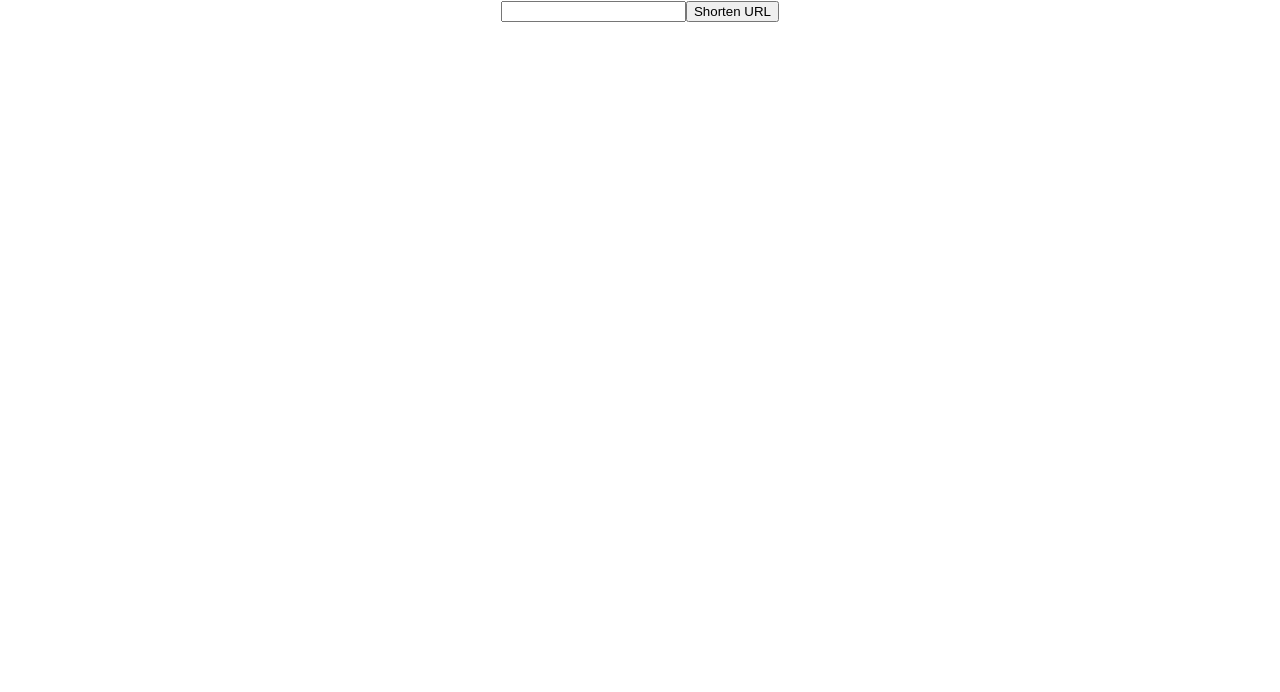
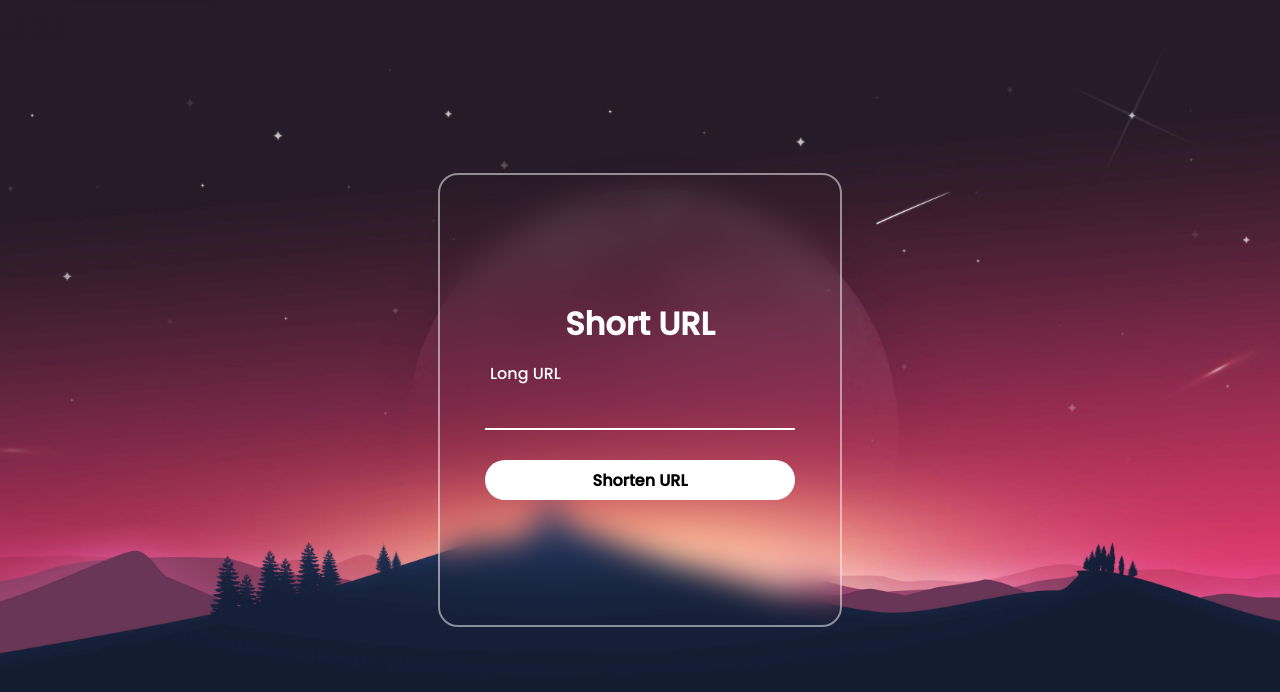
Before and after one commit to PatrickGratias/myShortLinks, a React (Create React App) app: page / in a window 1280 px wide. Shown: the top 692 px of the page. Built offline with nearby package versions, Linux system fonts and the light colour scheme.

Commit message:
clipboard is working, just some minor changes in design necessary

```diff
--- /dev/null
+++ b/src/components/bitly.css
@@ -0,0 +1,76 @@
+@import url('https://fonts.googleapis.com/css2?family=Poppins:wght@500&display=swap');
+*{
+    margin: 0;
+    padding: 0;
+    font-family: 'poppins',sans-serif;
+}
+section{
+    display: flex;
+    justify-content: center;
+    align-items: center;
+    min-height: 100vh;
+    width: 100%;
+
+    background: url('../img/bg.jpg')no-repeat;
+    background-position: center;
+    background-size: cover;
+}
+.form-box{
+    position: relative;
+    width: 400px;
+    height: 450px;
+    background: transparent;
+    border: 2px solid rgba(255,255,255,0.5);
+    border-radius: 20px;
+    backdrop-filter: blur(15px);
+    display: flex;
+    justify-content: center;
+    align-items: center;
+
+}
+h2{
+    font-size: 2em;
+    color: #fff;
+    text-align: center;
+}
+.inputbox{
+    position: relative;
+    margin: 30px 0;
+    width: 310px;
+    border-bottom: 2px solid #fff;
+}
+.inputbox label{
+    position: absolute;
+    top: 50%;
+    left: 5px;
+    transform: translateY(-50%);
+    color: #fff;
+    font-size: 1em;
+    pointer-events: none;
+    transition: .5s;
+}
+input:focus ~ label,
+input:valid ~ label{
+top: -5px;
+}
+.inputbox input {
+    width: 100%;
+    height: 50px;
+    background: transparent;
+    border: none;
+    outline: none;
+    font-size: 1em;
+    padding:0 35px 0 5px;
+    color: #fff;
+}
+button{
+    width: 100%;
+    height: 40px;
+    border-radius: 40px;
+    background: #fff;
+    border: none;
+    outline: none;
+    cursor: pointer;
+    font-size: 1em;
+    font-weight: 600;
+}
--- a/src/components/bitly.jsx
+++ b/src/components/bitly.jsx
@@ -1,26 +1,25 @@
 import React, { useState } from "react";
-import axios from "axios";
+import "./bitly.css";
 
 function Bitly() {
   const [longUrl, setLongUrl] = useState("");
   const [shortUrl, setShortUrl] = useState("");
 
-  const handleClick = () => {
-    axios
-      .post(
-        "https://api-ssl.bitly.com/v4/shorten",
-        {
-          long_url: longUrl,
-        },
-        {
+  const handleClickToShort = () => {
+    console.log(longUrl);
+    fetch("https://api-ssl.bitly.com/v4/shorten", {
+      method: "POST",
       headers: {
         Authorization: `Bearer 73e7701cb6e9bbc4ad232de321dd59a730152b34`,
         "Content-Type": "application/json",
       },
-        }
-      )
-      .then((response) => {
-        setShortUrl(response.data.link);
+      body: JSON.stringify({
+        long_url: longUrl,
+      }),
+    })
+      .then((response) => response.json())
+      .then((data) => {
+        setShortUrl(data.link);
       })
       .catch((error) => {
         console.log(error);
@@ -28,19 +27,40 @@ function Bitly() {
   };
 
   return (
-    <div>
+    <section>
+      <div className="form-box">
+        <div className="form-value">
+          <form action="">
+            <h2>Short URL</h2>
+            <div className="inputbox">
             <input
               type="text"
               value={longUrl}
               onChange={(event) => setLongUrl(event.target.value)}
             />
-      <button onClick={handleClick}>Shorten URL</button>
+            <label htmlFor="">Long URL</label>
+            </div>
+            <button type="button" onClick={handleClickToShort}>Shorten URL</button>
             {shortUrl && (
-        <a href={shortUrl} target="_blank" rel="noopener noreferrer">
-          {shortUrl}
-        </a>
+              <div className="inputbox">
+                <input
+                  className="shorturl"
+                  type="text"
+                  value={shortUrl}
+                />
+                <div className="formbutton">
+                  <input
+                    type="button"
+                    value="Copy URL"
+                    onclick={navigator.clipboard.writeText(shortUrl)}
+                    />
+                </div>
+              </div>
             )}
+          </form>
         </div>
+      </div>
+    </section>
   );
 }
 
```
Lines whose indentation alone changed are shown as unchanged.
